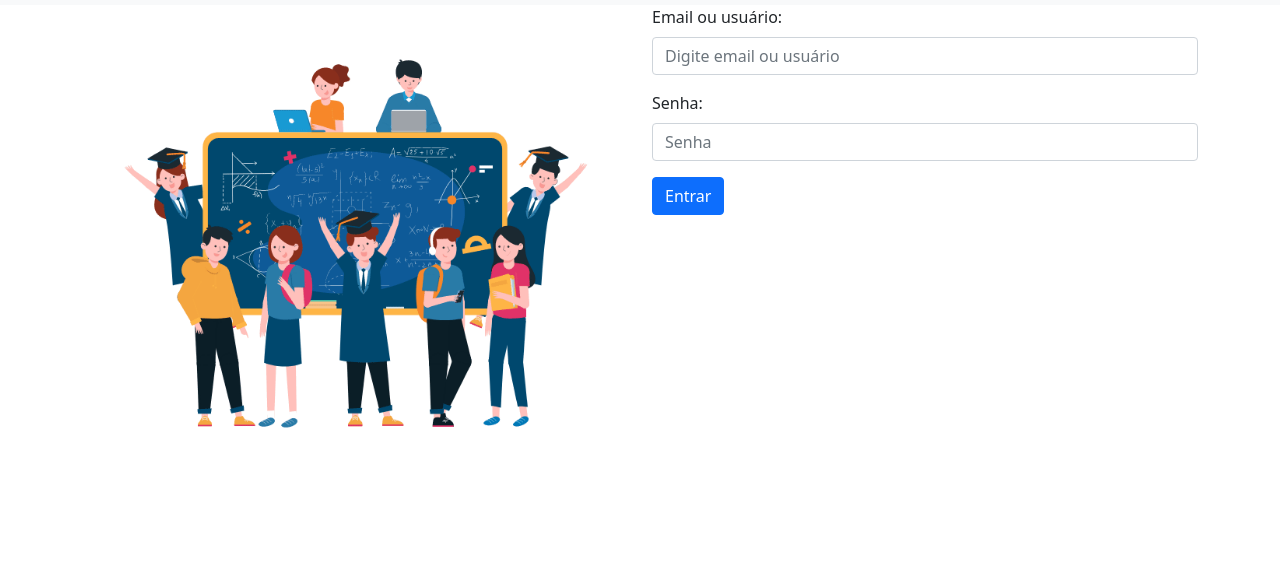
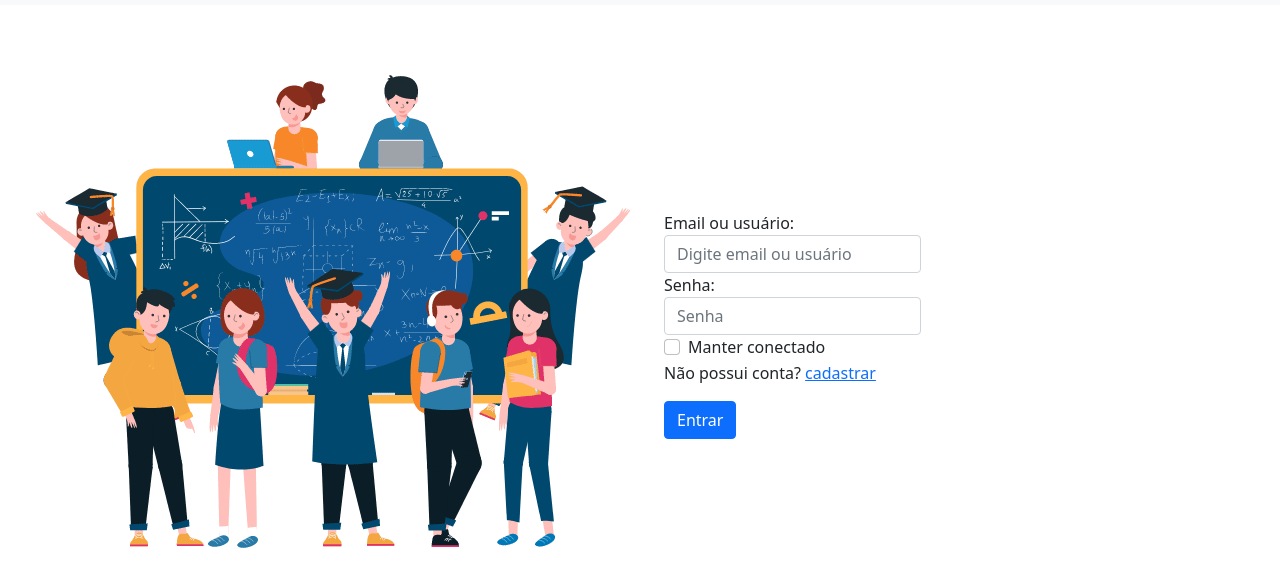
Before and after one commit to andreruizrt/monitoria-utfpr, a plain HTML site: page pages/index.html in a window 1280 px wide. Shown: the part 51-638 px from the top of the page. Drawn offline with nearby package versions, Linux system fonts and the light colour scheme; files that its build step writes are made by us from their sources.

Commit message:
reactor: homepage login form

```diff
--- a/pages/index.html
+++ b/pages/index.html
@@ -30,7 +30,7 @@
                         <a class="nav-link active" aria-current="page" href="#">Home</a>
                     </li>
                     <li class="nav-item">
-                        <a class="nav-link" href="#">Forum</a>
+                        <a class="nav-link" href="forum.html">Forum</a>
                     </li>
                     <li class="nav-item dropdown">
                         <a class="nav-link dropdown-toggle" href="#" id="navbarDropdown" role="button"
@@ -58,25 +58,29 @@
         </div>
     </nav>
 
-    <div class="container">
-        <div class="row" style="">
-            <div class="col">
+    <div class="d-flex flex-row .justify-content-lg-between">
+        <div class="d-flex">
             <div class="container-fluid">
                 <img src="../images/homeImage.gif" class="img-fluid" alt="...">
             </div>
         </div>
-            <div id="login-container" class="col" style="">
-                <div class="mb-3">
-                    <label for="emailInput" class="form-label">Email ou usuário:</label>
-                    <input type="email" class="form-control" id="emailInput"
-                        placeholder="Digite email ou usuário">
+        <div id="p-2" class="d-flex align-items-center">
+            <form id="login-form" class="login-form">
+                <div class="form-group">
+                  <label for="inputEmail">Email ou usuário:</label>
+                  <input type="email" class="form-control" id="inputEmail" aria-describedby="emailHelp" placeholder="Digite email ou usuário">
                 </div>
-                <div class="mb-3">
-                    <label for="passwordInput" class="form-label">Senha:</label>
-                    <input type="password" class="form-control" id="exampleFormControlInput1"
-                        placeholder="Senha">
+                <div class="form-group">
+                  <label for="inputPassword">Senha:</label>
+                  <input type="password" class="form-control" id="inputPassword" placeholder="Senha">
                 </div>
-                <button class="btn btn-primary" type="submit">Entrar</button>
+                <div class="form-check">
+                  <input type="checkbox" class="form-check-input" id="checkManterConectado">
+                  <label class="form-check-label" for="checkManterConectado">Manter conectado</label>
+                </div>
+                <p>Não possui conta? <a href="#">cadastrar</a></p>
+                <button type="submit" class="btn btn-primary">Entrar</button>
+              </form>
         </div>
     </div>
 
```
Lines whose indentation alone changed are shown as unchanged.
